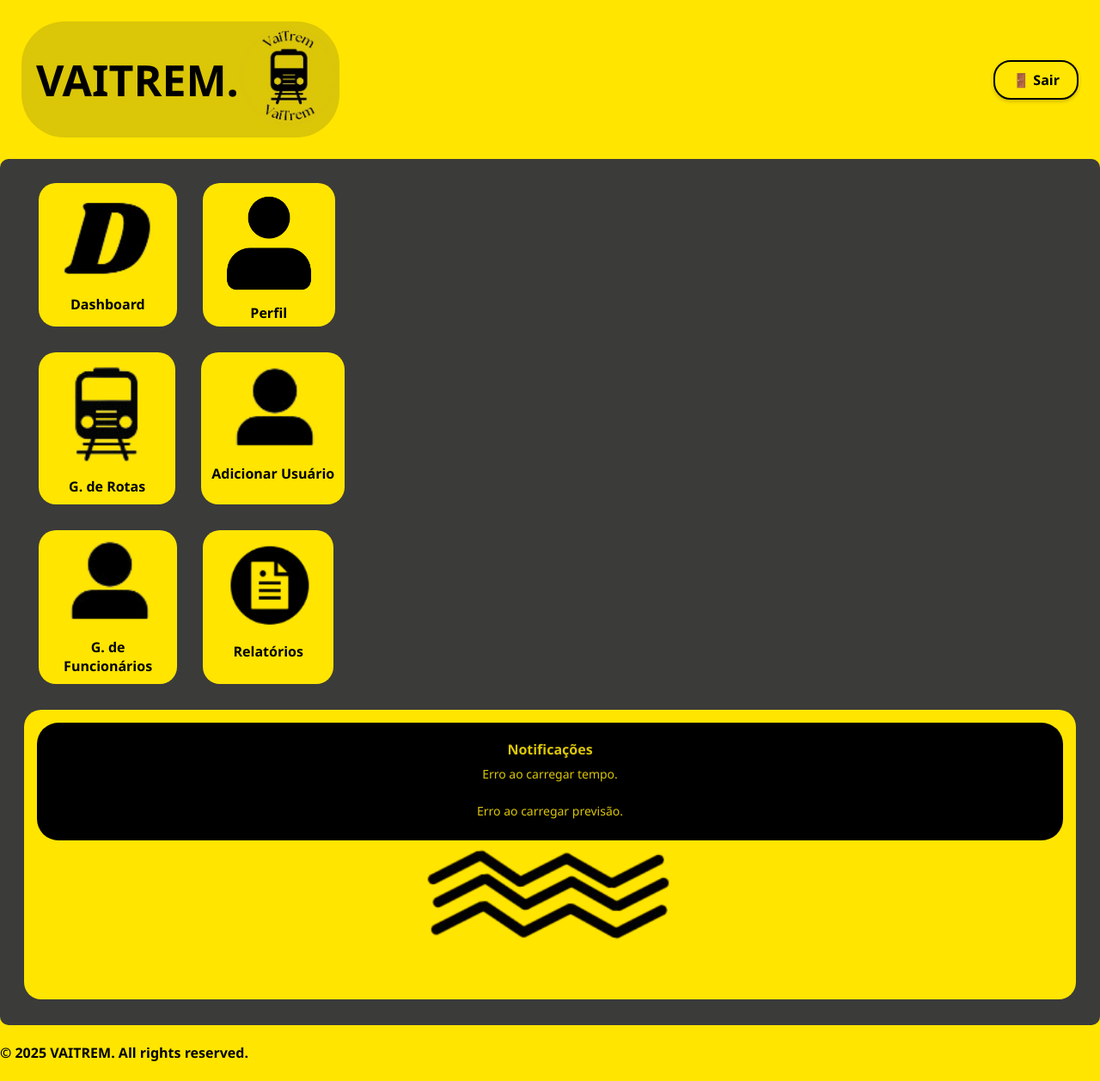
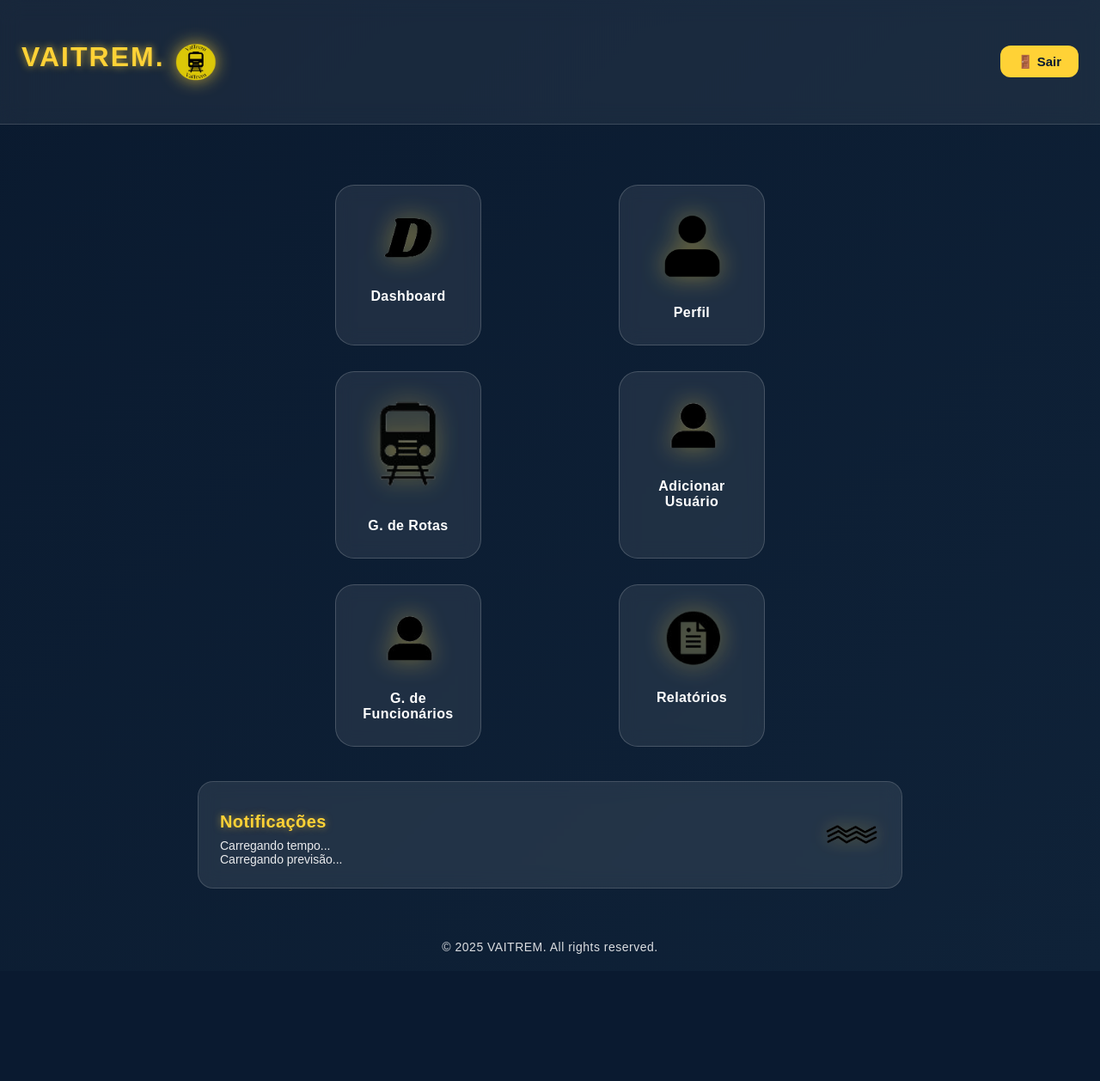
Before and after one commit to ViniciusTn/Aplicacao_do_mockup, a PHP site: page /menuInicial.php in a window 1280 px wide. Shown: the whole page at 86% size. After the commit the page ends 1110 px from the top, so only its background shows below. Run offline with PHP 8.4, Linux system fonts and the light colour scheme; a user stored in the database is signed in.

Commit message:
menu inicial estelizado

```diff
--- a/public/menuInicial.php
+++ b/public/menuInicial.php
@@ -12,8 +12,182 @@ include '../db.php';
     <meta charset="UTF-8">
     <meta name="viewport" content="width=device-width, initial-scale=1.0">
     <title>Menu Inicial</title>
-    <link rel="stylesheet" href="../styles/menu.css">
     <link rel="icon" href="../assets/icons/iconeVaitrem.png" type="image/png">
+
+
+    <style>
+
+        * {
+            margin: 0;
+            padding: 0;
+            box-sizing: border-box;
+            font-family: "Poppins", sans-serif;
+        }
+
+        body {
+            background: linear-gradient(135deg, #0a1a2f, #0f2238);
+            color: #fff;
+            min-height: 100vh;
+            display: flex;
+            flex-direction: column;
+        }
+
+
+        #navbar {
+            width: 100%;
+            padding: 18px 25px;
+            background: rgba(255, 255, 255, 0.06);
+            backdrop-filter: blur(12px);
+            display: flex;
+            justify-content: space-between;
+            align-items: center;
+            border-bottom: 1px solid rgba(255, 255, 255, 0.15);
+        }
+
+        #titulo h1 {
+            font-size: 32px;
+            color: #ffd236;
+            letter-spacing: 2px;
+            font-weight: 800;
+            text-shadow: 0px 0px 10px rgba(255, 210, 54, 0.7);
+        }
+
+        #logo {
+            width: 48px;
+            height: 48px;
+            margin-left: 12px;
+            filter: drop-shadow(0 0 10px rgba(255, 210, 54, 0.7));
+        }
+
+
+        #logout a {
+            text-decoration: none;
+            padding: 10px 20px;
+            background: #ffd236;
+            color: #0a1a2f;
+            border-radius: 12px;
+            font-weight: 700;
+            font-size: 15px;
+            transition: 0.25s;
+        }
+
+        #logout a:hover {
+            background: #ffe372;
+            box-shadow: 0 0 10px #ffd236;
+        }
+
+
+        main {
+            flex: 1;
+            display: flex;
+            justify-content: center;
+            padding: 40px 0;
+        }
+
+        #corpo {
+            width: 90%;
+            max-width: 820px;
+        }
+
+
+        .flex {
+            display: flex;
+            justify-content: space-evenly;
+            margin: 30px 0;
+        }
+
+
+        .app,
+        #perfil,
+        #rota,
+        #addUsuario,
+        #usuarioCorpo,
+        #relatorioCorpo {
+            width: 170px;
+            padding: 28px 18px;
+            background: rgba(255, 255, 255, 0.08);
+            border-radius: 22px;
+            text-align: center;
+            transition: 0.3s ease;
+            border: 1px solid rgba(255, 255, 255, 0.18);
+            backdrop-filter: blur(10px);
+            cursor: pointer;
+        }
+
+        .app:hover,
+        #perfil:hover,
+        #rota:hover,
+        #addUsuario:hover,
+        #usuarioCorpo:hover,
+        #relatorioCorpo:hover {
+            background: rgba(255, 255, 255, 0.16);
+            transform: translateY(-6px);
+            box-shadow: 0 0 20px rgba(255, 210, 54, 0.45);
+        }
+
+        .icone,
+        #iconePerfil,
+        #iconeGestaoDeRotas,
+        #iconeGestaoFuncionario,
+        #relatorio {
+            width: 75px;
+            margin-bottom: 12px;
+            filter: drop-shadow(0 0 14px rgba(255, 210, 54, 0.4));
+        }
+
+        #iconePerfil { width: 85px; }
+        #iconeGestaoDeRotas { width: 90px; }
+
+        p {
+            margin-top: 10px;
+            font-weight: 700;
+            font-size: 16px;
+            letter-spacing: 0.4px;
+        }
+
+        .notificacoes {
+            width: 100%;
+            margin-top: 40px;
+            padding: 25px;
+            background: rgba(255, 255, 255, 0.09);
+            border-radius: 18px;
+            display: flex;
+            justify-content: space-between;
+            align-items: center;
+            backdrop-filter: blur(10px);
+            border: 1px solid rgba(255, 255, 255, 0.15);
+        }
+
+        #notif p {
+            font-size: 20px;
+            color: #ffd236;
+            text-shadow: 0 0 8px rgba(255, 210, 54, 0.5);
+        }
+
+        #weather-info {
+            margin-top: 8px;
+            font-size: 14px;
+            opacity: 0.9;
+        }
+
+        #iconNotif {
+            width: 65px;
+            filter: drop-shadow(0 0 10px rgba(255, 210, 54, 0.35));
+        }
+
+
+        footer {
+            text-align: center;
+            padding: 20px;
+            opacity: 0.85;
+        }
+
+        footer h4 {
+            font-size: 14px;
+            font-weight: 400;
+            letter-spacing: 0.5px;
+        }
+    </style>
 </head>
 <body>
     <header>
@@ -29,6 +203,7 @@ include '../db.php';
             </div>
         </div>
     </header>
+
     <main>
         <div id="corpo">
             <div class="flex">
@@ -53,6 +228,7 @@ include '../db.php';
                     </a>
                     <p><strong>G. de Rotas</strong></p>
                 </div>
+
                 <?php if ($_SESSION['user_type'] === 'admin'): ?>
                 <div id="addUsuario">
                     <a href="../private/addUsuario.php">
@@ -70,13 +246,17 @@ include '../db.php';
                     </a>
                     <p><strong>G. de <br>Funcionários</strong></p>
                 </div>
+
                 <div id="relatorioCorpo">
                     <a href="relatorios.php">
                         <img id="relatorio" src="../assets/icons/relatorio.png" alt="Relatórios">
                     </a>
-                    <div id="relatoriotext"><p><strong>Relatórios</strong></p></div>
+                    <div id="relatoriotext">
+                        <p><strong>Relatórios</strong></p>
                     </div>
                 </div>
+            </div>
+
             <div class="notificacoes">
                 <div id="notif">
                     <p><strong>Notificações</strong></p>
@@ -89,42 +269,65 @@ include '../db.php';
             </div>
         </div>
     </main>
+
     <footer>
         <div class="direitos">
             <h4>© 2025 VAITREM. All rights reserved.</h4>
         </div>
     </footer>
+
     <script>
         async function fetchWeather() {
-            const lat = -23.5505; // São Paulo latitude
-            const lon = -46.6333; // São Paulo longitude
-            const url = `https://api.open-meteo.com/v1/forecast?latitude=${lat}&longitude=${lon}&current=temperature_2m,weather_code&hourly=temperature_2m&timezone=America/Sao_Paulo&forecast_days=1`;
+            const lat = -23.5505;
+            const lon = -46.6333;
+            const url =
+                `https://api.open-meteo.com/v1/forecast?latitude=${lat}&longitude=${lon}&current=temperature_2m,weather_code&hourly=temperature_2m&timezone=America/Sao_Paulo&forecast_days=1`;
+
             try {
                 const response = await fetch(url);
                 const data = await response.json();
+
                 let currentDesc = '';
                 switch (data.current.weather_code) {
                     case 0: currentDesc = 'Céu claro'; break;
-                    case 1: case 2: case 3: currentDesc = 'Parcialmente nublado'; break;
-                    case 45: case 48: currentDesc = 'Neblina'; break;
-                    case 51: case 53: case 55: currentDesc = 'Garoa'; break;
-                    case 61: case 63: case 65: currentDesc = 'Chuva'; break;
-                    case 71: case 73: case 75: currentDesc = 'Neve'; break;
-                    case 95: case 96: case 99: currentDesc = 'Tempestade'; break;
+                    case 1:
+                    case 2:
+                    case 3: currentDesc = 'Parcialmente nublado'; break;
+                    case 45:
+                    case 48: currentDesc = 'Neblina'; break;
+                    case 51:
+                    case 53:
+                    case 55: currentDesc = 'Garoa'; break;
+                    case 61:
+                    case 63:
+                    case 65: currentDesc = 'Chuva'; break;
+                    case 71:
+                    case 73:
+                    case 75: currentDesc = 'Neve'; break;
+                    case 95:
+                    case 96:
+                    case 99: currentDesc = 'Tempestade'; break;
                     default: currentDesc = 'Condições desconhecidas';
                 }
-                document.getElementById('current-weather').innerHTML = `Atual: ${data.current.temperature_2m}°C - ${currentDesc}`;
+
+                document.getElementById('current-weather').innerHTML =
+                    Atual: ${data.current.temperature_2m}°C - ${currentDesc};
+
                 let forecastHtml = 'Próximas 3 horas: ';
                 for (let i = 1; i <= 3; i++) {
-                    const time = new Date(data.hourly.time[i]).toLocaleTimeString('pt-BR', { hour: '2-digit', minute: '2-digit' });
-                    forecastHtml += `${time}: ${data.hourly.temperature_2m[i]}°C; `;
+                    const time = new Date(data.hourly.time[i])
+                        .toLocaleTimeString('pt-BR', { hour: '2-digit', minute: '2-digit' });
+                    forecastHtml += ${time}: ${data.hourly.temperature_2m[i]}°C; ;
                 }
+
                 document.getElementById('forecast').innerHTML = forecastHtml;
+
             } catch (error) {
                 document.getElementById('current-weather').innerHTML = 'Erro ao carregar tempo.';
                 document.getElementById('forecast').innerHTML = 'Erro ao carregar previsão.';
             }
         }
+
         window.addEventListener('load', fetchWeather);
     </script>
 </body>
```
Lines whose indentation alone changed are shown as unchanged.
